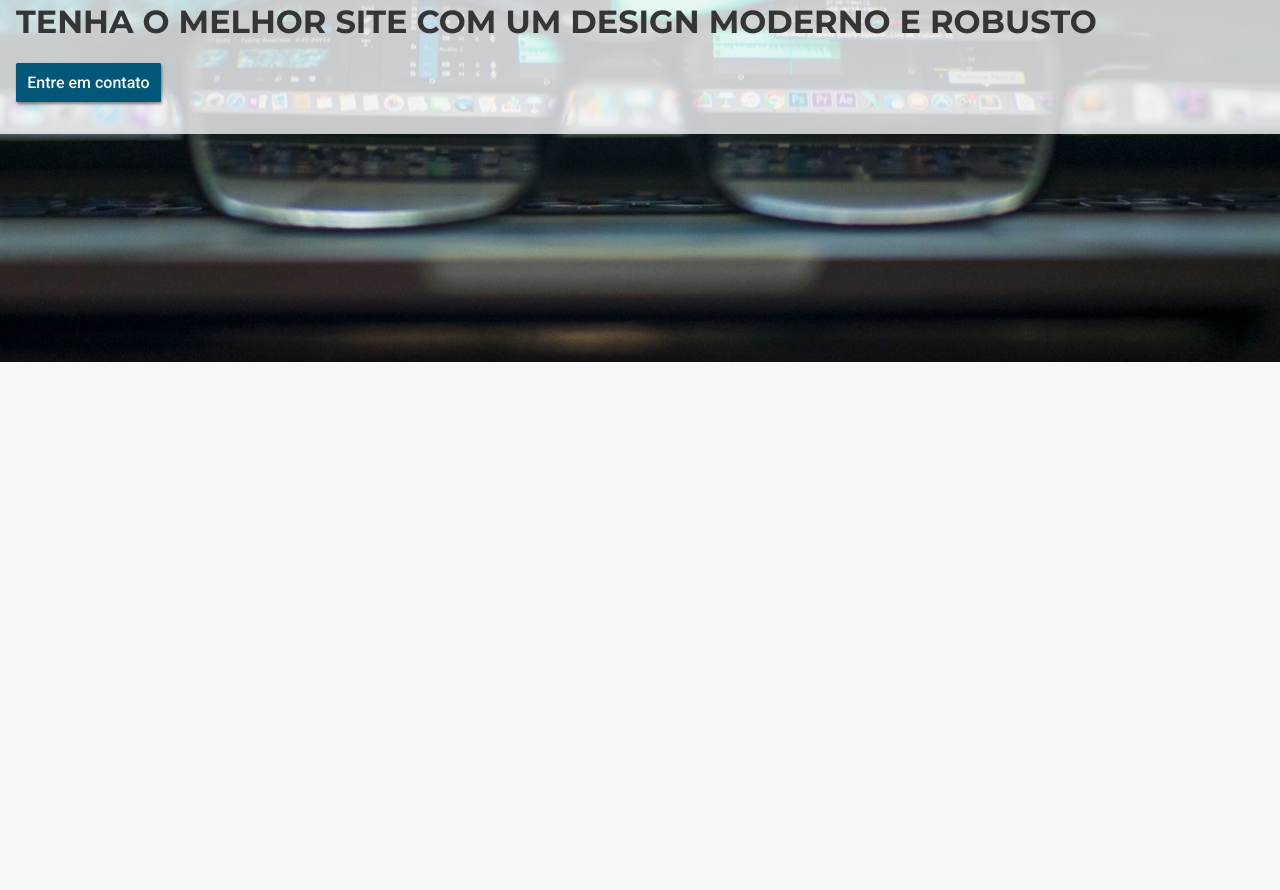
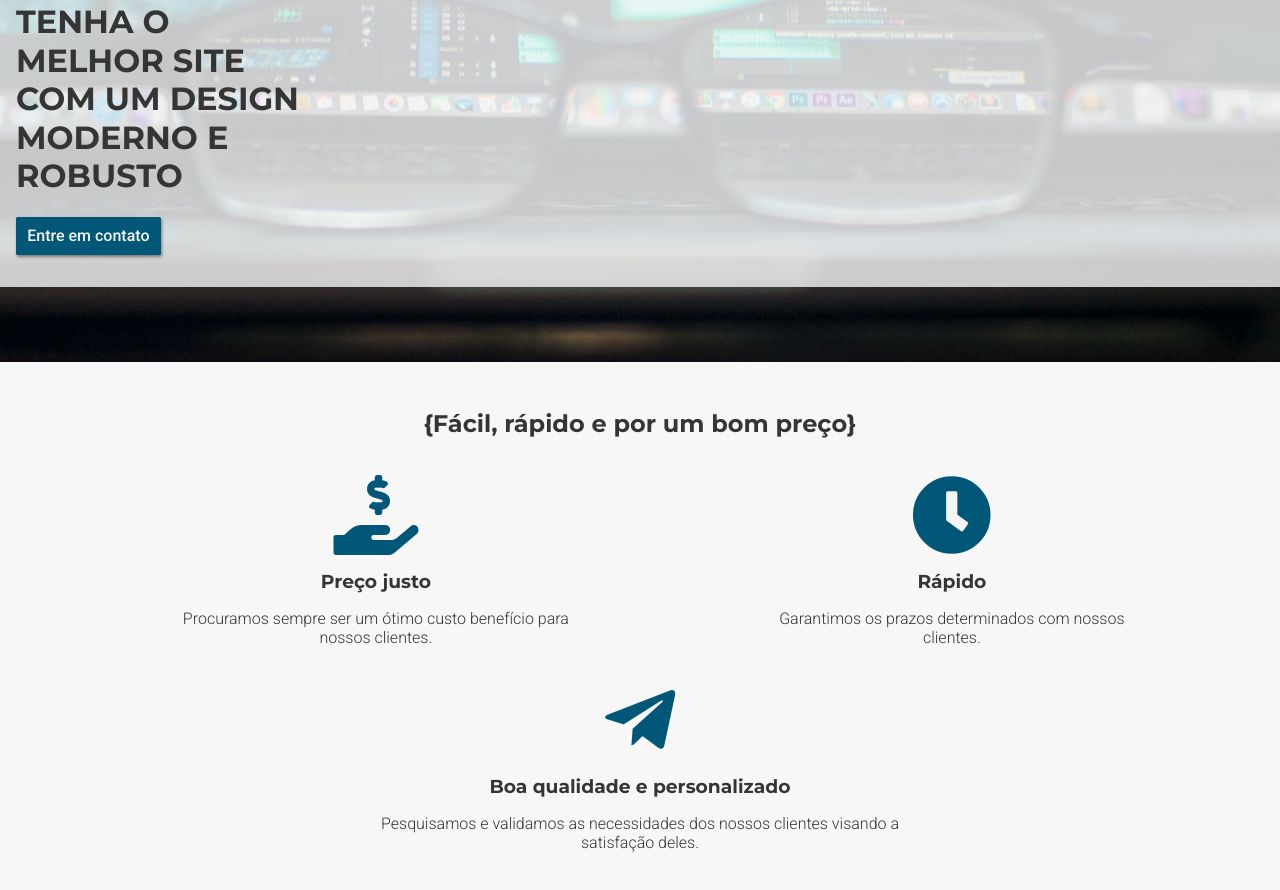
Before and after one commit to EsioFreitas/portfolio-2.0, a plain HTML site: page index.html in a window 1280 px wide. Shown: the part 318-1208 px from the top of the page. Before the commit the page ends 800 px from the top, so only its background shows below. Drawn offline with Linux system fonts and the light colour scheme.

Commit message:
Add information section

```diff
--- a/assets/css/index.css
+++ b/assets/css/index.css
@@ -16,12 +16,12 @@
     list-style: none;
 }
 
-.header__text{
+.header__text {
     font-size: 1.5rem;
     letter-spacing: .5rem;
 }
 
-.header__text, .header__nav a{
+.header__text, .header__nav a {
     text-decoration: none;
     letter-spacing: .2rem;
     color: #f7f7f7;
@@ -30,7 +30,7 @@
     font-weight: 700;
 }
 
-.header__nav a{
+.header__nav a {
     transition: 0.8s ease;
     padding: 1rem 0;
     width: 100%;
@@ -58,6 +58,7 @@
 
 .header__content h1 {
     text-transform: uppercase;
+    width: 19rem;
 }
 
 .header__btn {
@@ -66,3 +67,33 @@
     background-color: rgb(53, 53, 53, .7);
     font-size: 2rem;
 }
+
+.information {
+    text-align: center;
+    margin: 3rem 0;
+}
+
+.information__container {
+    display: flex;
+    flex-wrap: wrap;
+}
+
+.information__info {
+    padding: 1rem 0;
+    margin: 0 auto;
+}
+
+.information__info p {
+    font-weight: 300;
+    width: 85%;
+    margin: 0 auto;
+}
+
+.information__info h3 {
+    margin: 1rem 0;
+}
+
+.information__info i {
+    font-size: 5rem;
+    color: #005778;
+}
--- a/index.html
+++ b/index.html
@@ -8,7 +8,7 @@
     <link rel="stylesheet" href="https://use.fontawesome.com/releases/v5.2.0/css/all.css"
         integrity="sha384-hWVjflwFxL6sNzntih27bfxkr27PmbbK/iSvJ+a4+0owXq79v+lsFkW54bOGbiDQ" crossorigin="anonymous">
 
-    <link href="https://fonts.googleapis.com/css?family=Montserrat:400,500,600,700|Roboto:400,500" rel="stylesheet">
+    <link href="https://fonts.googleapis.com/css?family=Montserrat:400,500,600,700|Roboto:300,400,500" rel="stylesheet">
     <link rel="stylesheet" href="/assets/css/main.css">
     <link rel="stylesheet" href="/assets/css/normalize.css">
     <link rel="stylesheet" href="/assets/css/index.css">
@@ -36,6 +36,32 @@
             <div class="btn btn__primary">Entre em contato</div>
         </div>
     </header>
+    <section class="information">
+        <div class="container">
+            <h2>{Fácil, rápido e por um bom preço}</h2>
+            <div class="information__container">
+                <div class="information__info">
+                    <i class="fas fa-hand-holding-usd"></i>
+                    <h3>Preço justo</h3>
+                    <p>
+                        Procuramos sempre ser um ótimo custo benefício para nossos clientes.
+                    </p>
+                </div>
+                <div class="information__info">
+                    <i class="fas fa-clock"></i>
+                    <h3>Rápido</h3>
+                    <p>Garantimos os prazos determinados com nossos clientes.</p>
+                </div>
+                <div class="information__info">
+                    <i class="fab fa-telegram-plane"></i>
+                    <h3>Boa qualidade e personalizado</h3>
+                    <p>
+                        Pesquisamos e validamos as necessidades dos nossos clientes visando a satisfação deles.
+                    </p>
+                </div>
+            </div>
+        </div>
+    </section>
 </body>
 <script src="./assets/js/menu.js"></script>
 <script src="./assets/js/main.js"></script>
```
